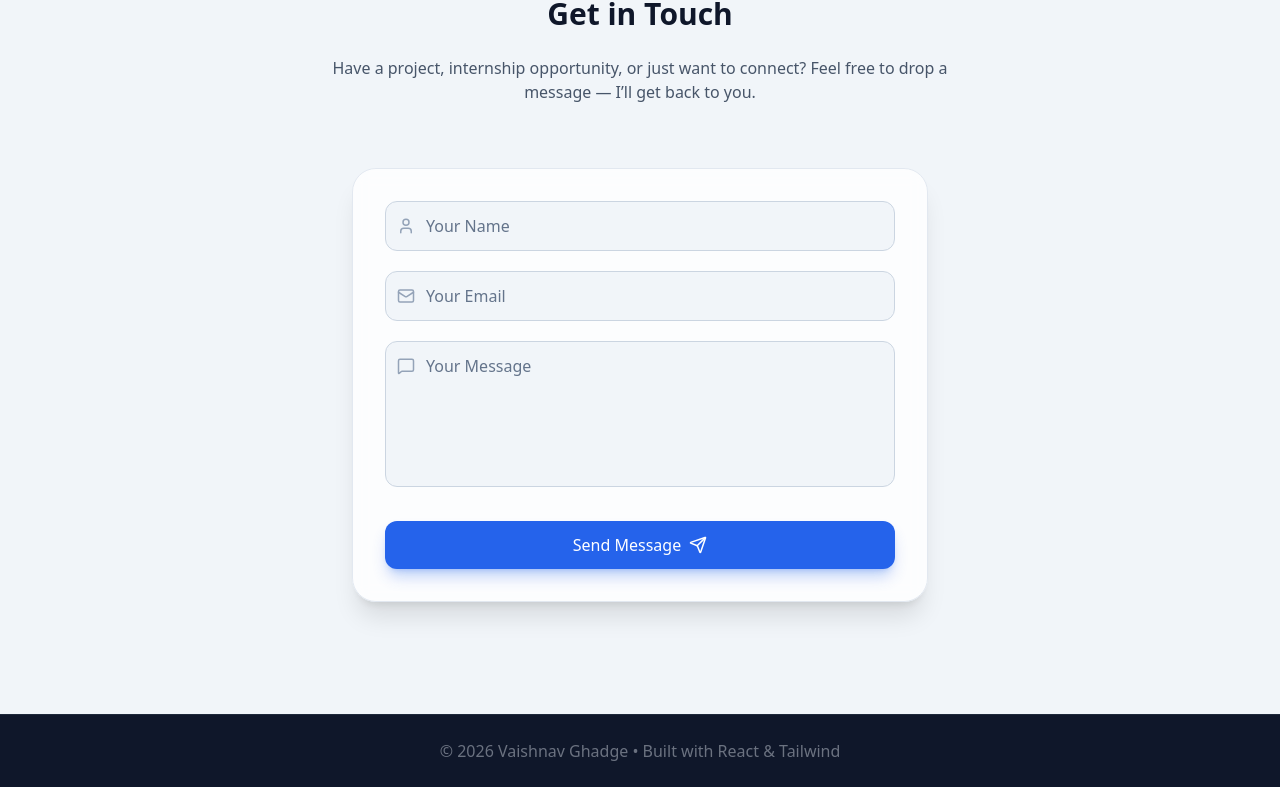
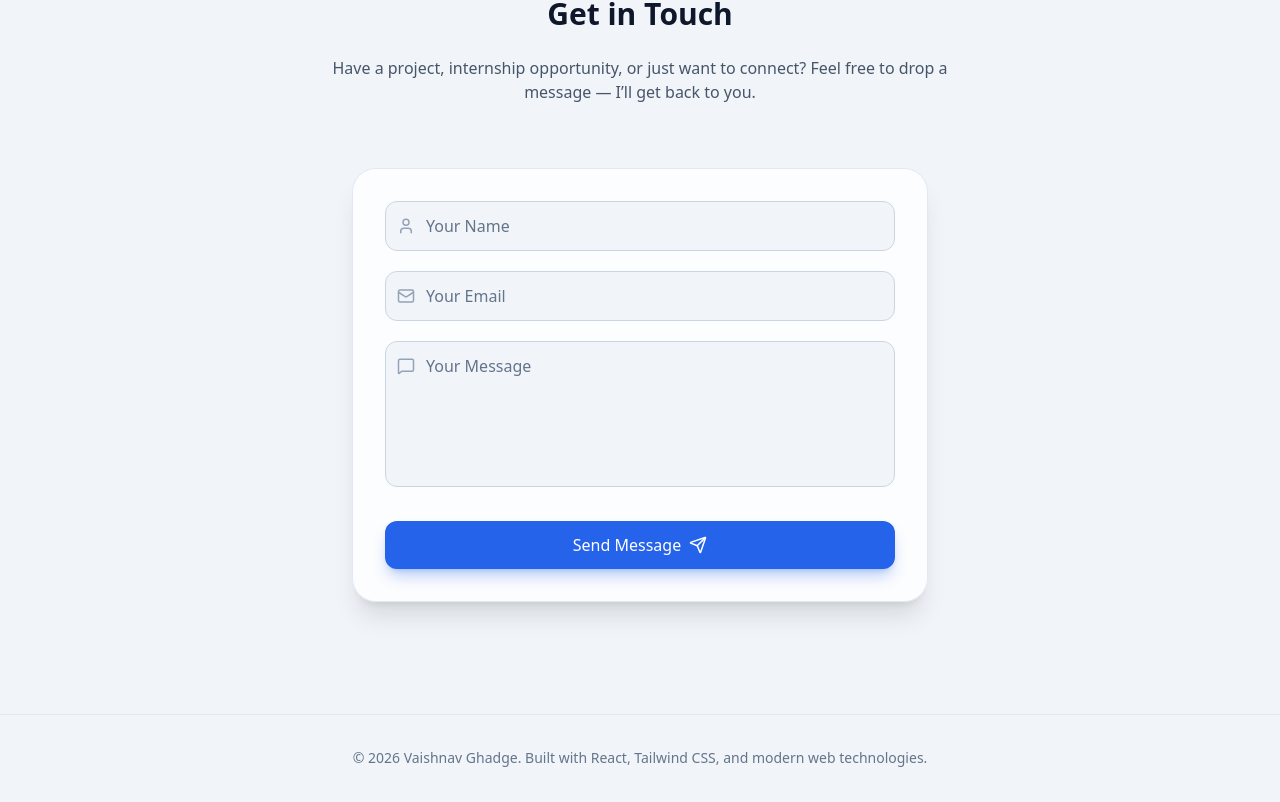
Before and after one commit to ItsVaishnav/vaishnav-portfolio, a React (Vite) app: page / in a window 1280 px wide. Shown: the part 6272-7074 px from the top of the page. Built offline with nearby package versions, Linux system fonts and the light colour scheme; no server answers.

Commit message:
Footer Updated

```diff
--- a/src/components/Footer.jsx
+++ b/src/components/Footer.jsx
@@ -1,7 +1,21 @@
+import { motion } from "framer-motion";
+
 export default function Footer() {
   return (
-    <footer className="py-6 text-center text-gray-500 bg-slate-900 border-t border-slate-800">
-      © {new Date().getFullYear()} Vaishnav Ghadge • Built with React & Tailwind
+    <footer className="bg-slate-100 dark:bg-slate-900 border-t border-slate-200 dark:border-slate-800 transition-colors duration-300">
+      <motion.div
+        initial={{ opacity: 0, y: 10 }}
+        whileInView={{ opacity: 1, y: 0 }}
+        transition={{ duration: 0.5 }}
+        className="max-w-6xl mx-auto px-6 py-8"
+      >
+        <p className="text-center text-sm text-slate-500 dark:text-gray-400 leading-relaxed">
+          © {new Date().getFullYear()} Vaishnav Ghadge.
+          <br className="sm:hidden" />
+          <span className="hidden sm:inline"> </span>
+          Built with React, Tailwind CSS, and modern web technologies.
+        </p>
+      </motion.div>
     </footer>
   );
 }
```
